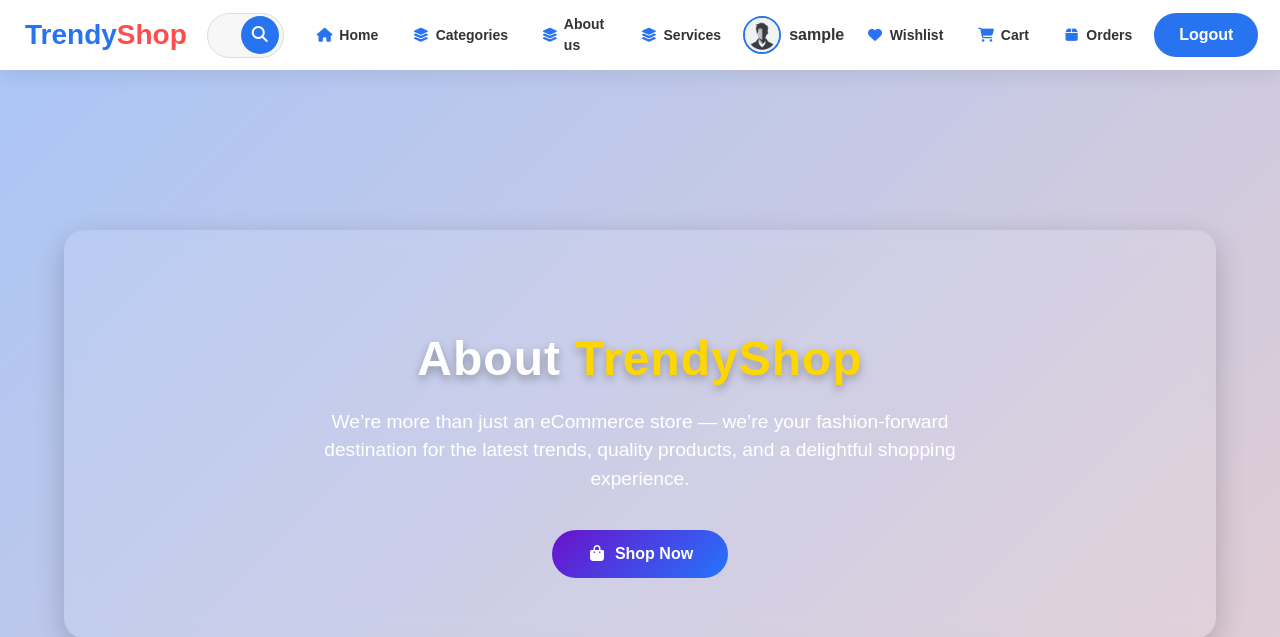
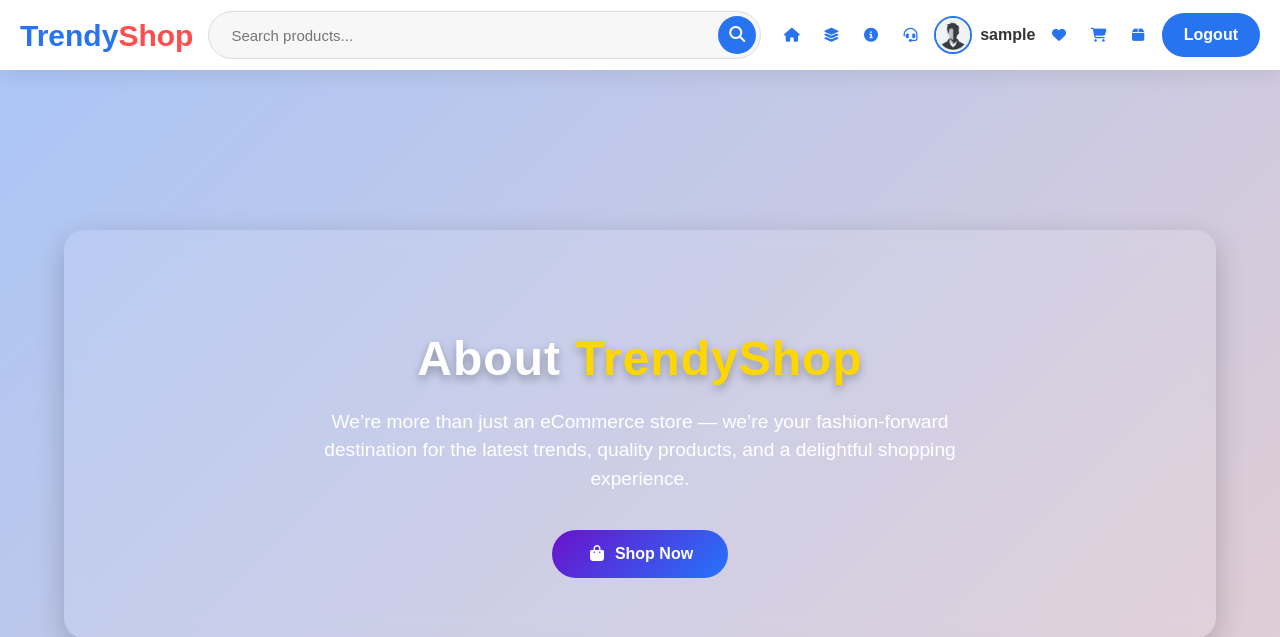
Before and after one commit to arunachalam72/django-render-project-deploy, a Django app: page /about/ in a window 1280 px wide. Shown: the top 637 px of the page. Run offline with Django 5.2, Linux system fonts and the light colour scheme; the visitor is signed in with stand-in values (Sample User, id 1); some libraries are stand-ins or nearby versions.

Commit message:
add search bar for navbar and home

```diff
--- a/static/css/navbar.css
+++ b/static/css/navbar.css
@@ -47,19 +47,19 @@ body{
 
 .nav-container{
 
-    max-width:1400px;
+    max-width:1600px;
 
     height:70px;
 
     margin:auto;
 
-    padding:0 25px;
+    padding:0 30px;
 
     display:flex;
 
     align-items:center;
 
-    gap:20px;
+    gap:25px;
 
 }
 
@@ -75,8 +75,7 @@ body{
 
 .brand-logo{
 
-
-    font-size:28px;
+    font-size:30px;
 
     font-weight:800;
 
@@ -101,6 +100,7 @@ body{
 
 
 
+
 /* ================================
    SEARCH
 ================================ */
@@ -108,14 +108,17 @@ body{
 
 .search-wrapper{
 
-
     flex:1;
 
-    max-width:600px;
+    max-width:850px;
+
+    min-width:350px;
 
     position:relative;
 
 }
+
+
 
 
 
@@ -124,7 +127,7 @@ body{
 
     width:100%;
 
-    height:45px;
+    height:48px;
 
     border-radius:25px;
 
@@ -132,12 +135,15 @@ body{
 
     background:#f7f7f7;
 
-    padding:0 55px 0 20px;
+    padding:0 60px 0 22px;
 
     outline:none;
 
+    font-size:15px;
+
 
 }
+
 
 
 
@@ -148,9 +154,11 @@ body{
 
     border-color:#2874f0;
 
+    box-shadow:
+    0 0 0 4px rgba(40,116,240,.12);
+
 
 }
-
 
 
 
@@ -163,7 +171,7 @@ body{
 
     right:5px;
 
-    top:3px;
+    top:5px;
 
     width:38px;
 
@@ -177,6 +185,8 @@ body{
 
     color:white;
 
+    cursor:pointer;
+
 
 }
 
@@ -186,9 +196,8 @@ body{
 
 
 
-
 /* ================================
-   SEARCH SUGGESTION
+   SEARCH SUGGESTIONS
 ================================ */
 
 
@@ -197,7 +206,7 @@ body{
 
     position:absolute;
 
-    top:52px;
+    top:55px;
 
     left:0;
 
@@ -215,6 +224,7 @@ body{
 
     z-index:99999;
 
+
 }
 
 
@@ -223,8 +233,9 @@ body{
 
 
 
+
 /* ================================
-   NAV MENU
+   MENU
 ================================ */
 
 
@@ -235,7 +246,9 @@ body{
 
     align-items:center;
 
-    gap:10px;
+    gap:8px;
+
+    flex-shrink:0;
 
 
 }
@@ -253,7 +266,7 @@ body{
 
     gap:6px;
 
-    padding:8px 12px;
+    padding:8px 10px;
 
     border-radius:8px;
 
@@ -277,7 +290,6 @@ body{
 }
 
 
-
 .nav-item:hover{
 
 
@@ -287,7 +299,6 @@ body{
 
 
 }
-
 
 
 .nav-item:hover i{
@@ -322,8 +333,11 @@ body{
 
     font-weight:600;
 
+    white-space:nowrap;
+
 
 }
+
 
 
 
@@ -349,8 +363,9 @@ body{
 
 
 
+
 /* ================================
-   LOGIN BUTTON
+   LOGIN
 ================================ */
 
 
@@ -361,13 +376,15 @@ body{
 
     color:white;
 
-    padding:10px 25px;
+    padding:10px 22px;
 
     border-radius:25px;
 
     text-decoration:none;
 
     font-weight:600;
+
+    white-space:nowrap;
 
 
 }
@@ -376,13 +393,12 @@ body{
 
 .login-btn:hover{
 
-
     background:#125bd1;
 
     color:white;
 
+}
 
-}
 
 
 
@@ -420,29 +436,37 @@ body{
 
 
 
+
 /* ================================
-   TABLET
+   LAPTOP
 ================================ */
 
 
-@media(max-width:1100px){
+@media(max-width:1300px){
 
 
 .nav-container{
 
+    padding:0 20px;
 
-    padding:0 15px;
+    gap:15px;
 
+}
+
+
+.search-wrapper{
+
+    max-width:650px;
+
+    min-width:280px;
 
 }
 
 
 
-.brand-logo{
+.nav-item{
 
-
-    font-size:23px;
-
+    padding:7px;
 
 }
 
@@ -450,9 +474,7 @@ body{
 
 .nav-item span{
 
-
     display:none;
-
 
 }
 
@@ -468,22 +490,18 @@ body{
 
 
 /* ================================
-   MOBILE
+   TABLET + MOBILE
 ================================ */
 
 
 @media(max-width:991px){
 
 
-
 .shop-navbar{
-
 
     height:65px;
 
-
 }
-
 
 
 
@@ -504,24 +522,20 @@ body{
 
 .brand-logo{
 
-
     font-size:20px;
 
-    flex-shrink:0;
-
-
 }
-
-
 
 
 
 .search-wrapper{
 
 
+    max-width:none;
+
+    min-width:0;
+
     flex:1;
-
-    max-width:none;
 
 
 }
@@ -537,12 +551,7 @@ body{
 
     font-size:13px;
 
-    padding-left:15px;
-
-
 }
-
-
 
 
 
@@ -557,9 +566,6 @@ body{
 
 
 }
-
-
-
 
 
 
@@ -581,7 +587,6 @@ body{
 
 
 }
-
 
 
 
@@ -621,16 +626,11 @@ body{
 
 
 
-
 .nav-menu.active{
-
 
     right:0;
 
-
 }
-
-
 
 
 
@@ -651,33 +651,25 @@ body{
 
 
 
-
-
 .nav-item,
 .profile-link,
 .login-btn{
 
-
     width:100%;
-
 
 }
 
 
 
-
 .nav-item span{
 
-
     display:inline;
-
 
 }
 
 
 
 }
-
 
 
 
@@ -694,59 +686,41 @@ body{
 @media(max-width:480px){
 
 
-
 .nav-container{
 
-
     padding:0 8px;
-
 
 }
 
 
 
-
 .brand-logo{
 
-
     font-size:17px;
-
 
 }
 
 
 
-
-
 .search-wrapper input{
 
-
     font-size:12px;
-
 
 }
 
 
 
-
-
 .search-wrapper input::placeholder{
 
-
     font-size:11px;
-
 
 }
 
 
 
-
-
 .mobile-toggle{
 
-
     width:35px;
-
 
 }
 
--- a/static/js/navbar.js
+++ b/static/js/navbar.js
@@ -19,20 +19,15 @@ document.getElementById("navMenu");
 
 
 
-
-// OPEN MENU
+// OPEN MOBILE MENU
 
 if(mobileToggle && navMenu){
 
-
     mobileToggle.addEventListener("click",()=>{
-
 
         navMenu.classList.add("active");
 
-
     });
-
 
 }
 
@@ -42,19 +37,15 @@ mobileToggle.addEventListener("click",()=>{
 
 
 
-// CLOSE MENU
+// CLOSE MOBILE MENU
 
 if(mobileClose && navMenu){
 
-
     mobileClose.addEventListener("click",()=>{
-
 
         navMenu.classList.remove("active");
 
-
     });
-
 
 }
 
@@ -80,9 +71,7 @@ link.addEventListener("click",()=>{
 
         if(window.innerWidth <= 991 && navMenu){
 
-
             navMenu.classList.remove("active");
-
 
         }
 
@@ -91,6 +80,7 @@ link.addEventListener("click",()=>{
 
 
 });
+
 
 
 
@@ -110,25 +100,21 @@ return;
 
 
 
-const clickedMenu =
+    const clickedInsideMenu =
     navMenu.contains(event.target);
 
 
 
-const clickedButton =
+    const clickedToggle =
     mobileToggle.contains(event.target);
 
 
 
-
-if(!clickedMenu && !clickedButton){
-
+    if(!clickedInsideMenu && !clickedToggle){
 
         navMenu.classList.remove("active");
 
-
     }
-
 
 
 });
@@ -142,8 +128,9 @@ if(!clickedMenu && !clickedButton){
 
 
 
+
 // =================================
-// SEARCH SUGGESTIONS
+// PRODUCT SEARCH
 // =================================
 
 
@@ -151,9 +138,9 @@ const searchInput =
 document.getElementById("searchInput");
 
 
-
 const suggestionsBox =
 document.getElementById("suggestionsBox");
+
 
 
 
@@ -176,7 +163,6 @@ this.value.trim();
 
 
 
-
     if(query.length < 2){
 
 
@@ -186,6 +172,7 @@ if(query.length < 2){
 
 
     }
+
 
 
 
@@ -210,12 +197,11 @@ suggestionsBox.innerHTML="";
 
 
 
-
-
         if(data.length === 0){
 
 
-suggestionsBox.innerHTML=`
+
+            suggestionsBox.innerHTML = `
 
             <div class="p-3 text-center">
 
@@ -237,7 +223,6 @@ return;
 
 
 
-
         data.forEach(product=>{
 
 
@@ -247,6 +232,7 @@ productDetailUrl.replace(
                 "0",
                 product.id
             );
+
 
 
 
@@ -263,6 +249,8 @@ new RegExp(
                 "<strong>$1</strong>"
 
             );
+
+
 
 
 
@@ -290,6 +278,7 @@ margin-right:12px;
             ">
 
 
+
             <div>
 
 
@@ -298,6 +287,7 @@ margin-right:12px;
             ${highlighted}
 
             </div>
+
 
 
 
@@ -311,12 +301,13 @@ font-weight:600;
             </small>
 
 
+
             </div>
 
 
 
+
             </a>
-
 
 
             `;
@@ -324,7 +315,6 @@ font-weight:600;
 
 
         });
-
 
 
 
@@ -348,8 +338,9 @@ error
 });
 
 
+}
 
-}
+
 
 
 
@@ -367,25 +358,29 @@ error
 
 document.addEventListener(
 "click",
-function(event){
-
+(event)=>{
 
 
     if(!searchInput || !suggestionsBox)
-
         return;
 
 
 
 
 
+    const insideInput =
+    searchInput.contains(event.target);
 
-if(
-!searchInput.contains(event.target)
-&&
-!suggestionsBox.contains(event.target)
 
-){
+
+    const insideSuggestions =
+    suggestionsBox.contains(event.target);
+
+
+
+
+
+    if(!insideInput && !insideSuggestions){
 
 
         suggestionsBox.innerHTML="";
@@ -396,6 +391,8 @@ suggestionsBox.innerHTML="";
 
 
 });
+
+
 
 
 
@@ -417,8 +414,7 @@ if(searchInput){
 
 searchInput.addEventListener(
 "keypress",
-function(event){
-
+(event)=>{
 
 
     if(event.key === "Enter"){
@@ -427,7 +423,6 @@ if(event.key === "Enter"){
 
         let value =
         searchInput.value.trim();
-
 
 
 
@@ -460,6 +455,9 @@ window.location.href =
 
 
 
+
+
+
 // =================================
 // NAVBAR SHADOW
 // =================================
@@ -475,20 +473,16 @@ document.querySelector(".shop-navbar");
 if(navbar){
 
 
-
 window.addEventListener(
 "scroll",
 ()=>{
 
 
-
     if(window.scrollY > 30){
-
 
 
         navbar.style.boxShadow =
         "0 8px 25px rgba(0,0,0,.15)";
-
 
 
     }
@@ -502,7 +496,6 @@ navbar.style.boxShadow =
     }
 
 
-
 });
 
 
--- a/templates/EcommerceApp/Navbar.html
+++ b/templates/EcommerceApp/Navbar.html
@@ -6,9 +6,7 @@
 
 <nav class="shop-navbar">
 
-
 <div class="nav-container">
-
 
 
 <!-- LOGO -->
@@ -23,7 +21,7 @@ Trendy<span>Shop</span>
 
 
 
-<!-- SEARCH ALWAYS VISIBLE -->
+<!-- SEARCH -->
 
 <div class="search-wrapper">
 
@@ -34,7 +32,6 @@ id="searchInput"
 placeholder="Search products..."
 autocomplete="off"
 >
-
 
 
 <button class="search-btn">
@@ -59,15 +56,12 @@ class="suggestions-box">
 
 
 
-
 <!-- MOBILE TOGGLE -->
 
 <button class="mobile-toggle"
 id="mobileToggle">
 
-
 <i class="fa-solid fa-bars"></i>
-
 
 </button>
 
@@ -77,25 +71,18 @@ id="mobileToggle">
 
 
 
-
-<!-- NAVIGATION MENU -->
-
+<!-- MENU -->
 
 <div class="nav-menu"
 id="navMenu">
 
 
-
 <button class="mobile-close"
 id="mobileClose">
 
-
 <i class="fa-solid fa-xmark"></i>
 
-
 </button>
-
-
 
 
 
@@ -104,95 +91,45 @@ id="mobileClose">
 <a href="{% url 'home' %}"
 class="nav-item">
 
-
 <i class="fa-solid fa-house"></i>
 
-<span>
-Home
-</span>
+<span>Home</span>
+
+</a>
 
 
-</a>
+
 
 <a href="{% url 'catagory' %}"
 class="nav-item">
 
-
 <i class="fa-solid fa-layer-group"></i>
 
-<span>
-Categories
-</span>
+<span>Categories</span>
+
+</a>
 
 
-</a>
+
 
 <a href="{% url 'about' %}"
 class="nav-item">
 
+<i class="fa-solid fa-circle-info"></i>
 
-<i class="fa-solid fa-layer-group"></i>
+<span>About</span>
 
-<span>
-About us
-</span>
+</a>
 
 
-</a>
+
 
 <a href="{% url 'service' %}"
 class="nav-item">
 
+<i class="fa-solid fa-headset"></i>
 
-<i class="fa-solid fa-layer-group"></i>
-
-<span>
-Services
-</span>
-
-
-</a>
-
-
-{% if request.user.is_authenticated %}
-
-
-
-
-
-
-<!-- USER PROFILE -->
-
-
-<a href="{% url 'update' request.user.id %}"
-class="profile-link">
-
-
-
-{% if request.user.profile_image %}
-
-
-<img src="{{request.user.profile_image.url}}">
-
-
-{% else %}
-
-
-<img src="{% static 'images/default_profile.jpg' %}">
-
-
-{% endif %}
-
-
-
-
-<span>
-
-{{request.user.username}}
-
-</span>
-
-
+<span>Services</span>
 
 </a>
 
@@ -200,17 +137,27 @@ class="profile-link">
 
 
 
+{% if request.user.is_authenticated %}
+
+
+<a href="{% url 'update' request.user.id %}"
+class="profile-link">
+
+
+{% if request.user.profile_image %}
+
+<img src="{{request.user.profile_image.url}}">
+
+{% else %}
+
+<img src="{% static 'images/default_profile.jpg' %}">
+
+{% endif %}
 
 
 
-<a href="{% url 'favorites' %}"
-class="nav-item">
-
-
-<i class="fa-solid fa-heart"></i>
-
 <span>
-Wishlist
+{{request.user.username}}
 </span>
 
 
@@ -220,25 +167,26 @@ Wishlist
 
 
 
+<a href="{% url 'favorites' %}"
+class="nav-item">
+
+<i class="fa-solid fa-heart"></i>
+
+<span>Wishlist</span>
+
+</a>
+
 
 
 
 <a href="{% url 'cart' %}"
 class="nav-item">
 
-
 <i class="fa-solid fa-cart-shopping"></i>
 
-<span>
-Cart
-</span>
-
+<span>Cart</span>
 
 </a>
-
-
-
-
 
 
 
@@ -246,19 +194,11 @@ Cart
 <a href="{% url 'order_list' %}"
 class="nav-item">
 
-
 <i class="fa-solid fa-box"></i>
 
-<span>
-Orders
-</span>
-
+<span>Orders</span>
 
 </a>
-
-
-
-
 
 
 
@@ -266,15 +206,9 @@ Orders
 <a href="{% url 'logout' %}"
 class="login-btn">
 
-
 Logout
 
-
 </a>
-
-
-
-
 
 
 
@@ -283,20 +217,12 @@ Logout
 
 
 
-
-
-
 <a href="{% url 'login' %}"
 class="login-btn">
 
-
 Login
 
-
 </a>
-
-
-
 
 
 
@@ -304,13 +230,9 @@ Login
 <a href="{% url 'register' %}"
 class="nav-item">
 
-
 Register
 
-
 </a>
-
-
 
 
 
@@ -321,18 +243,12 @@ Register
 
 
 
+</div>
 
 
 </div>
 
-
-
-
-</div>
-
-
 </nav>
-
 
 
 
@@ -345,5 +261,4 @@ const productDetailUrl =
 </script>
 
 
-
 <script src="{% static 'js/navbar.js' %}"></script>
```
Lines whose indentation alone changed are shown as unchanged.
